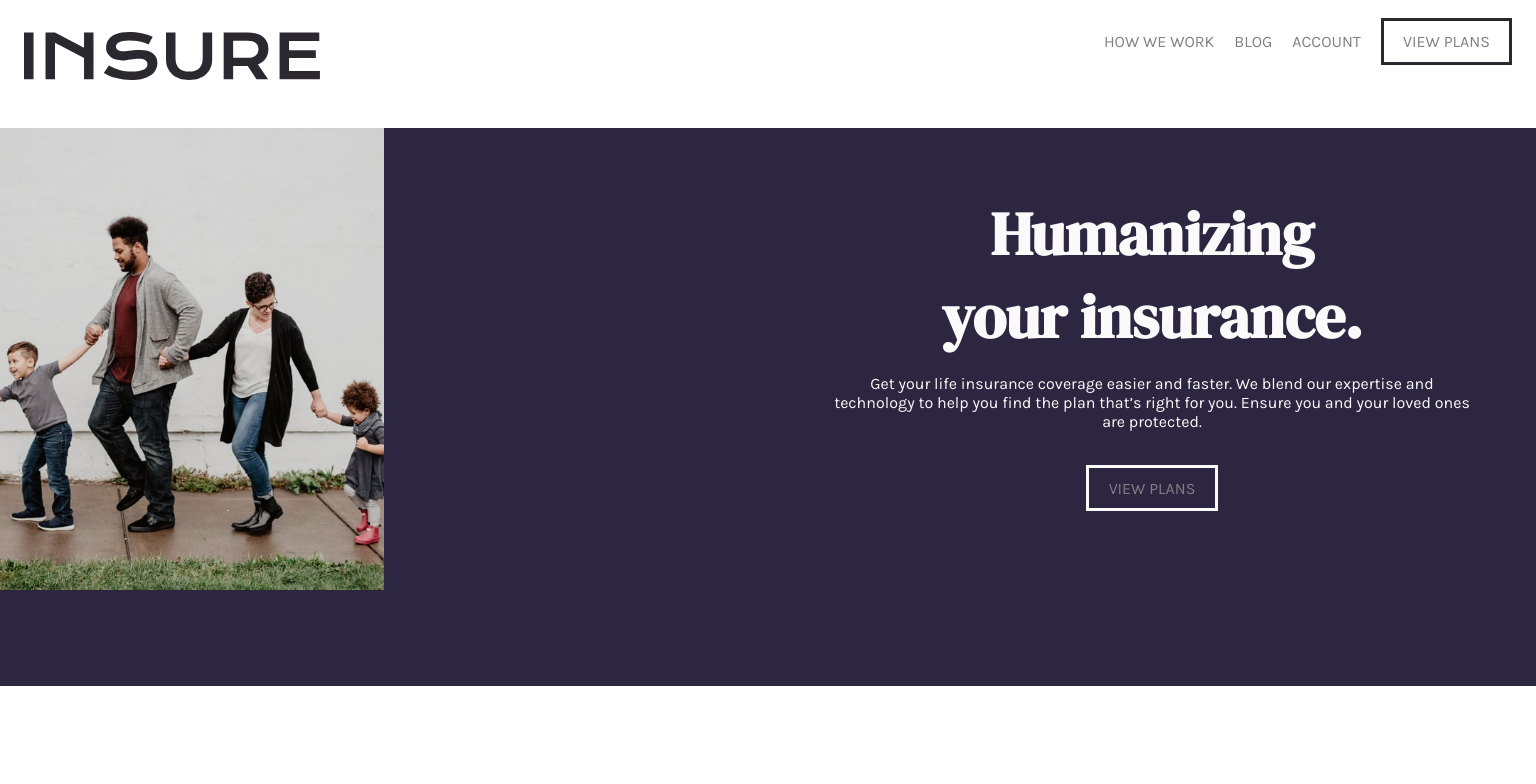
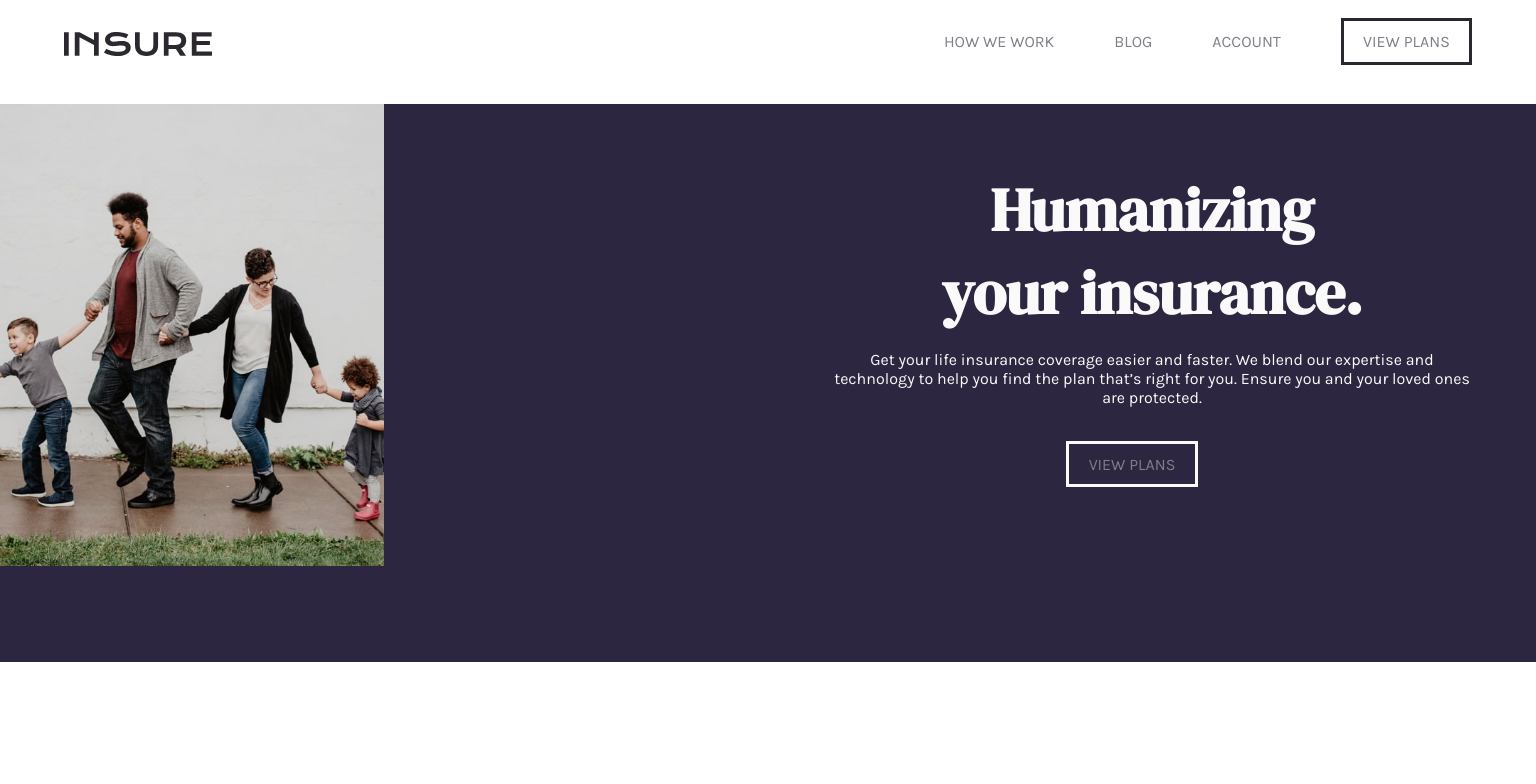
Before and after one commit to bushsga/insurance-landing-page, a plain HTML site: page index.html in a window 1536 px wide. Shown: the top 784 px of the page. Drawn offline with Linux system fonts and the light colour scheme.

Commit message:
added styling

```diff
--- a/index.html
+++ b/index.html
@@ -41,7 +41,9 @@
   <body>
     <nav class="navbar">
       <div class="container">
-        <img src="images/logo.svg" alt="logo" class="logo" />
+        <div class="logo-image">
+          <img src="images/logo.svg" alt="logo" />
+        </div>
         <ul>
           <li><a href="#work">HOW WE WORK</a></li>
           <li><a href="#blog">BLOG</a></li>
--- a/style.css
+++ b/style.css
@@ -160,8 +160,15 @@ footer {
     margin-left: 1.5rem;
     margin-right: 1.5rem;
   }
+  .logo-image {
+    display: flex;
+    justify-content: flex-start;
+    margin-left: 2.5rem;
+    width: 50%;
+  }
 
   a[href] {
+    margin-right: 2.5rem;
     text-decoration: none;
     color: var(--clr-neutral-400);
   }
```
